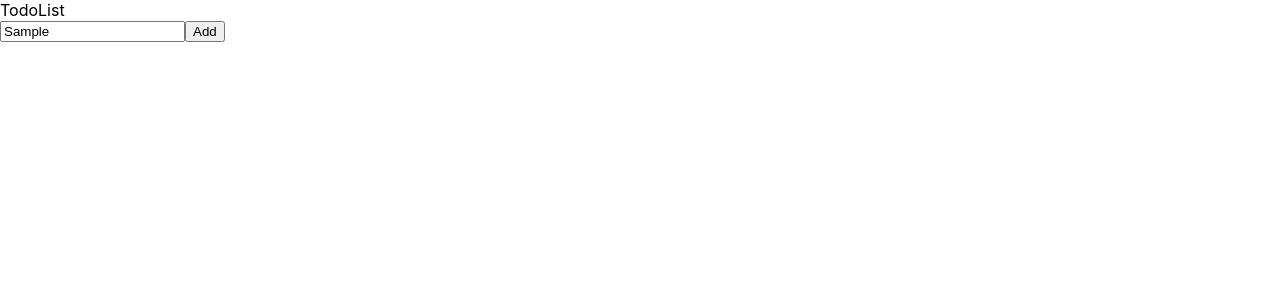
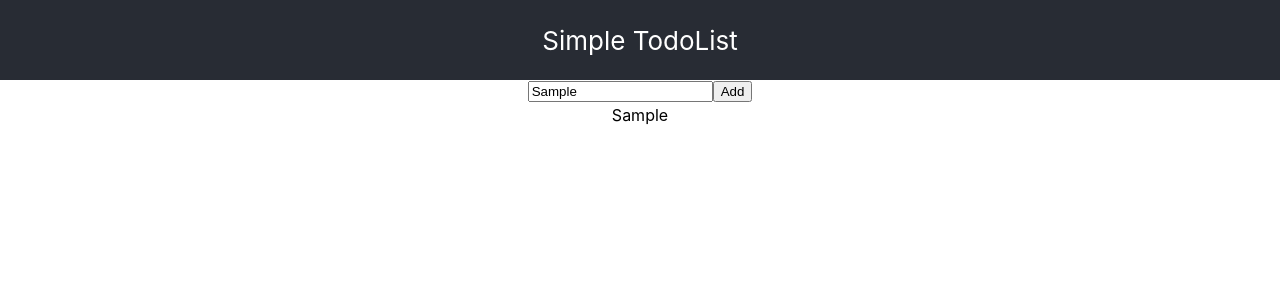
Before and after one commit to Shailendra9k/to-do-starter, a React (Create React App) app: page / in a window 1280 px wide. Both pictures are taken after typing "Sample" into the empty fields and a click on the input "Add". Shown: the top 300 px of the page. Built offline with nearby package versions, Linux system fonts and the light colour scheme.

Commit message:
exercise-7 modified

```diff
--- a/src/App.css
+++ b/src/App.css
@@ -10,7 +10,7 @@
 
 .App-header {
   background-color: #282c34;
-  min-height: 100vh;
+  min-height: 10vh;
   display: flex;
   flex-direction: column;
   align-items: center;
@@ -33,5 +33,6 @@
 }
 
 table {
-  margin: auto;
+  margin-left: auto;
+  margin-right: auto;
 }
--- a/src/App.js
+++ b/src/App.js
@@ -1,4 +1,5 @@
 import React, { useState } from "react";
+import "./App.css";
 import AppBar from "@material-ui/core/AppBar";
 import Toolbar from "@material-ui/core/Toolbar";
 import Typography from "@material-ui/core/Typography";
@@ -8,8 +9,8 @@ import TodoList from "./component/TodoList";
 
 function App() {
   return (
-    <div>
-      <header className="App-header">TodoList</header>
+    <div className="App">
+      <header className="App-header">Simple TodoList</header>
       <TodoList />
     </div>
   );
--- a/src/component/TodoList.js
+++ b/src/component/TodoList.js
@@ -13,11 +13,23 @@ function TodoList() {
     setTodos([...todos, desc]);
   };
 
+  const todosList = todos.map((todo, id) => (
+    <tr key={id}>
+      <td>{todo}</td>
+    </tr>
+  ));
+
   return (
-    <form onSubmit={addTodo}>
-      <input type="text" onChange={inputChanged} value={desc} />
-      <input type="submit" value="Add" />
-    </form>
+    <div>
+      <form onSubmit={addTodo}>
+        <input type="text" onChange={inputChanged} value={desc} />
+        <input type="submit" value="Add" />
+      </form>
+
+      <table>
+        <tbody>{todosList}</tbody>
+      </table>
+    </div>
   );
 }
 export default TodoList;
```
